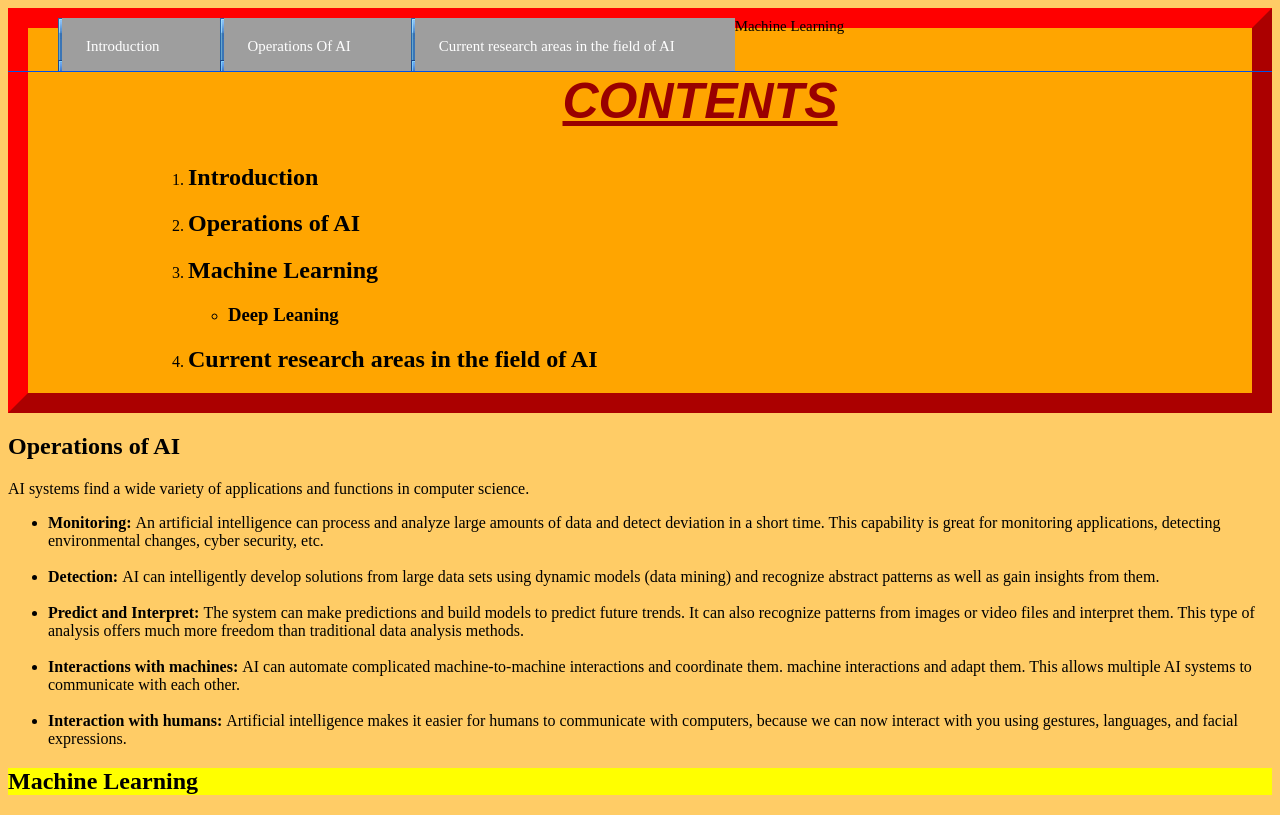
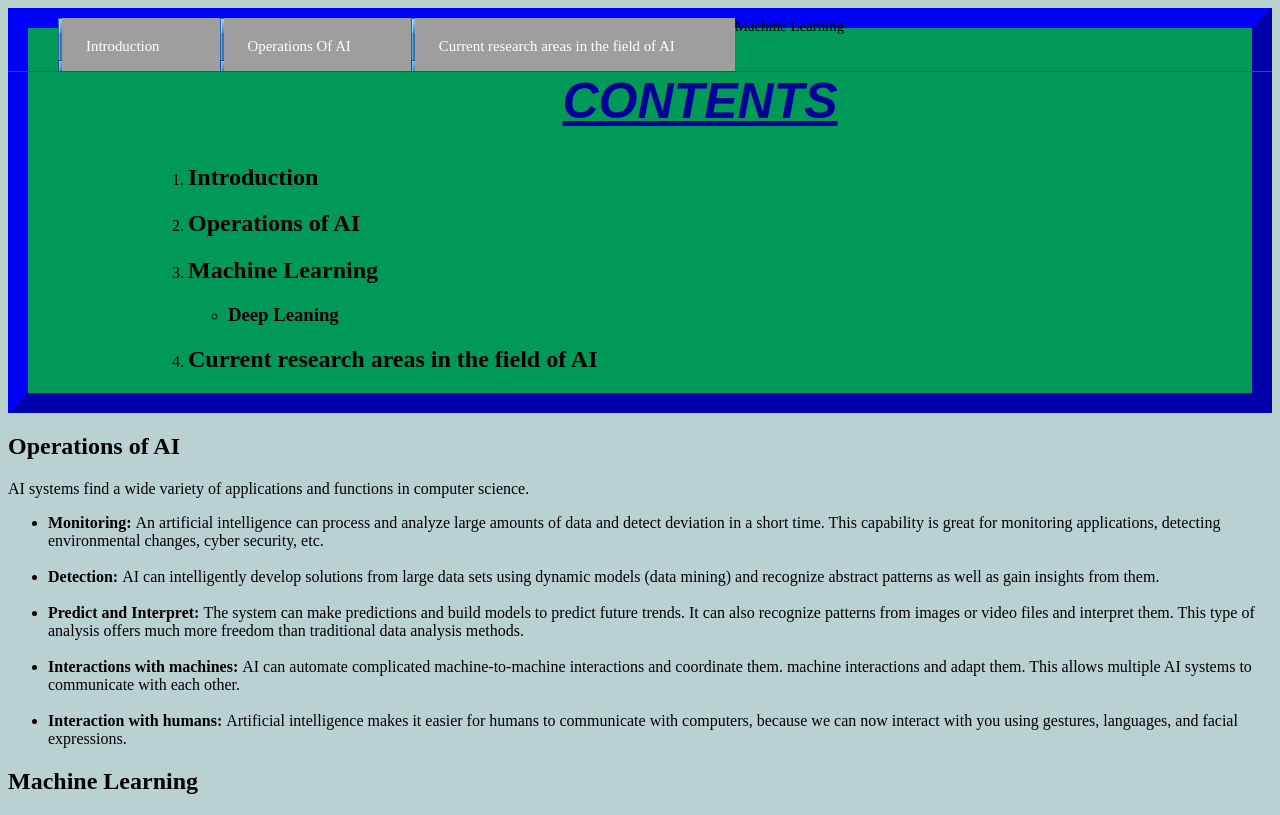
Before and after one commit to lzehetner/artificial-intelligence, a plain HTML site: page index.html in a window 1280 px wide. Drawn offline with Linux system fonts and the light colour scheme; grey boxes are pictures that could not be loaded.

Commit message:
updated version of css file

```diff
--- a/style.css
+++ b/style.css
@@ -46,13 +46,14 @@
 	}
 
 #tabs a:hover span {
-	background-position:100% -42px;
+	background-position:100% -42px
+
 }
 body {
-        background-color: #FFCC66;
+    background-color: #bad1d1;
     }
 h1 {
-        color: #990000;
+    color: #000099;
     font-family:arial, verdana, sans-serif;
     font-style: italic;
     font-size: 50px;
@@ -61,18 +62,18 @@
     text-align: center;
 }
 .Contents {
-        background: orange;
+    background: #009957;
     padding-left:120px;
 
     border-width: 20px;
     border-style: outset;
-        border-color: red
+    border-color: blue
 }
 .OperationsOfAI {
     background: blueviolet;
 }
 .MachineLearning {
-        background: yellow;
+
 }
 
 a:link {
```
Lines whose indentation alone changed are shown as unchanged.
